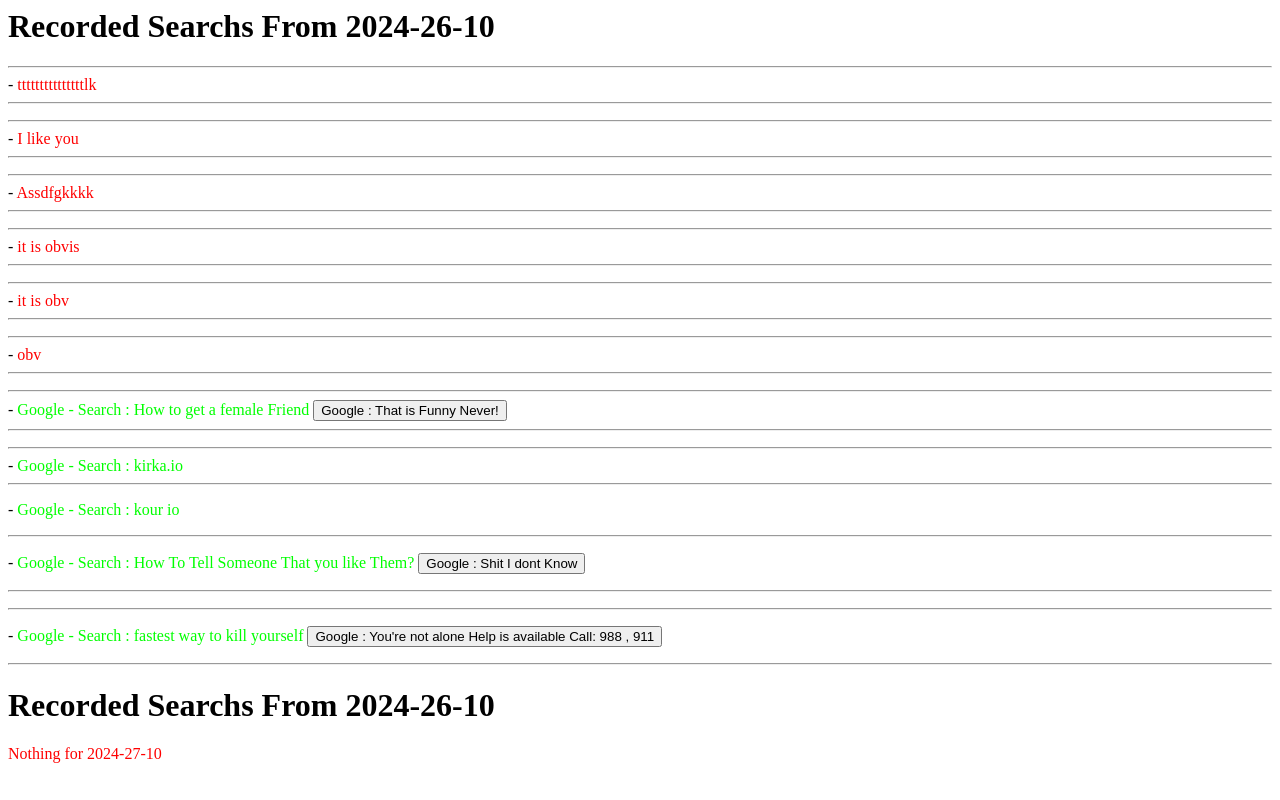
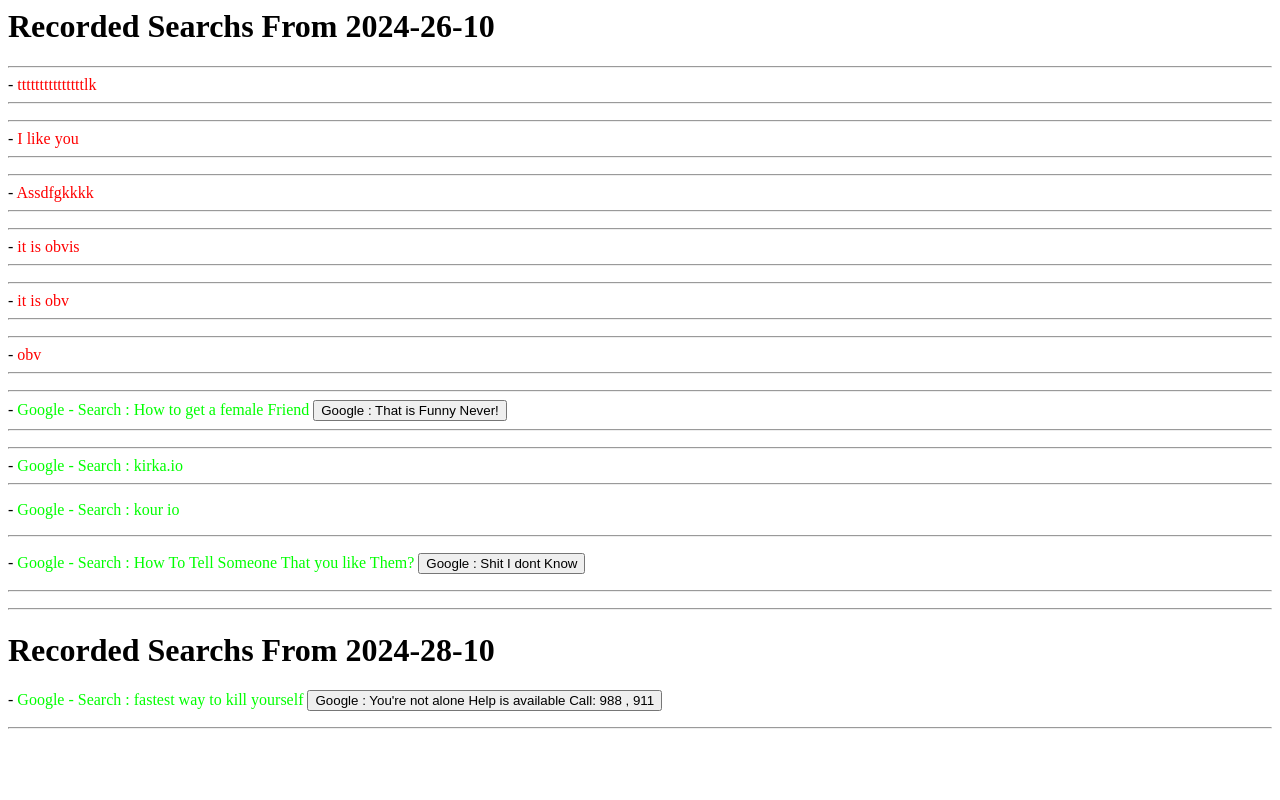
Before and after one commit to JuIcEPoopooumgood/Cps-Test, a plain HTML site: page Recorded-words-From-C:/Ttv/PC/index.html in a window 1280 px wide. Drawn offline with Linux system fonts and the light colour scheme.

Commit message:
Update index.html

```diff
--- a/Recorded-words-From-C:/Ttv/PC/index.html
+++ b/Recorded-words-From-C:/Ttv/PC/index.html
@@ -46,12 +46,10 @@
 <hr>
 <p>
 
-  - <span style="color:#00ff00;">Google - Search : fastest way to kill yourself</span> <button type="button" onclick="document.write(You-re-not-alone)">Google : You're not alone Help is available Call: 988 , 911</button>
+<h1>
+  Recorded Searchs From 2024-28-10
+</h1>
+<p>
+    - <span style="color:#00ff00;">Google - Search : fastest way to kill yourself</span> <button type="button" onclick="document.write(You-re-not-alone)">Google : You're not alone Help is available Call: 988 , 911</button>
   <hr>
 </p>
-<h1>
-  Recorded Searchs From 2024-26-10
-</h1>
-<p>
-  <span style="color:#ff0000;">Nothing for 2024-27-10</span>
-</p>
```
